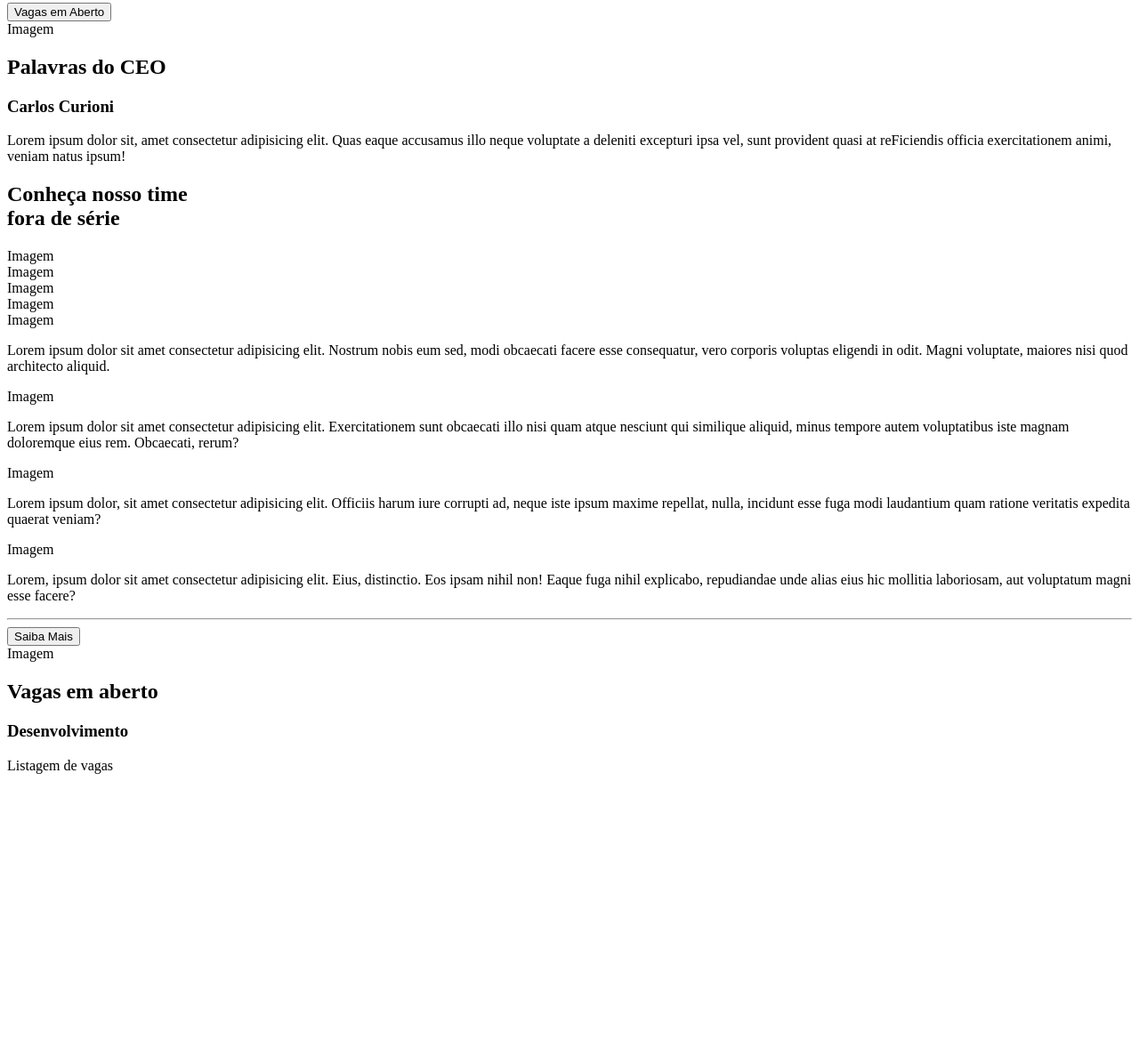
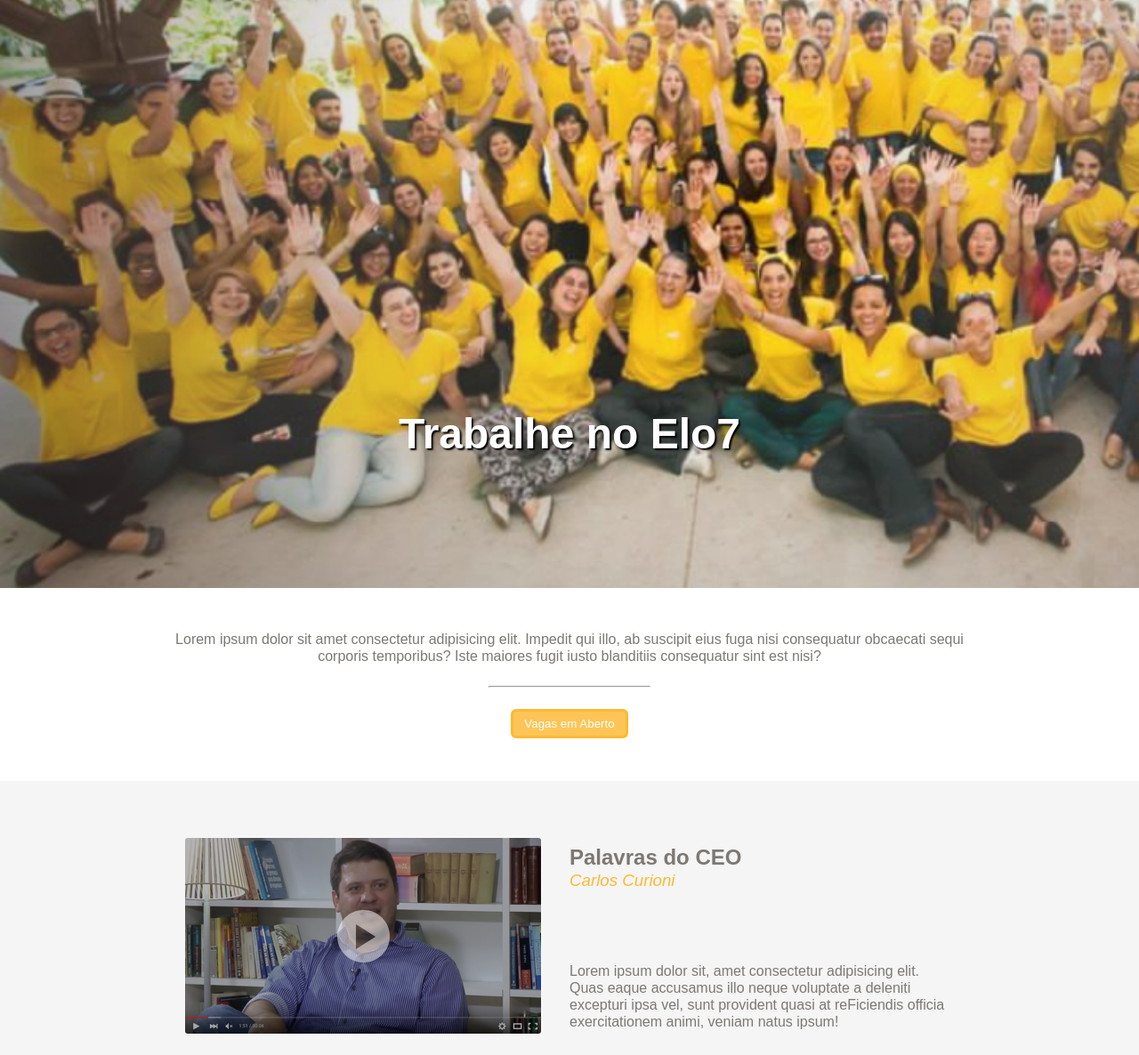
Before and after one commit to ricardoogawa/elo7-landing-page, a plain HTML site: page index.html in a window 1280 px wide. Shown: the part 139-1325 px from the top of the page at 89% size. Before the commit the page ends 1025 px from the top, so only its background shows below. Drawn offline with Linux system fonts and the light colour scheme.

Commit message:
estrutura de estilo

```diff
--- a/css/styles.css
+++ b/css/styles.css
@@ -0,0 +1,127 @@
+* {
+    margin: 0;
+    padding: 0;
+}
+
+body {
+    color: #7d7873;
+    font-size: 1em;
+    font-family: "museo_sans",sans-serif;
+    font-weight: 300;
+    line-height: 1.2;
+}
+
+header{
+    width: 100%;
+    height: 100vh;
+    background-image: url(../assets/images/foto-header.png);
+    background-attachment: fixed;
+    background-size: cover;
+}
+
+header h1{
+    text-shadow: 2px 2px 2px #000000;
+    color: white;
+    font-size: 3em;
+}
+
+hr {
+    width: 180px;
+    display: block;
+    margin: 1.5em auto;
+}
+
+.container {
+    padding: 3em 12em;
+    height: 100%;
+    width: auto;
+}
+
+.flex{
+    display: flex;
+    width: 100%;
+}
+
+.flex-center {
+    justify-content: center;
+    align-items: center;
+}
+
+.flex-center-end {
+    justify-content: center;
+    align-items: flex-end;
+}
+
+.flex-item {
+    padding: 1em;
+}
+
+.text-center{
+    text-align: center;
+}
+
+.text-justify {
+    text-align: justify;
+}
+
+#second-section, #third-section{
+    background-color: whitesmoke;
+}
+
+.image-radius {
+    border-radius: 3px;
+}
+
+.secondary {
+    color: #fdb934;
+}
+
+.font-light{
+    font-weight: 300;
+}
+
+.italic {
+    font-style: italic;
+}
+
+#second-section .title {
+    margin-bottom: 5em;
+}
+
+#fourth-section h3{
+    margin: 1.5em;
+}
+
+.full-width {
+    width: 100%;
+}
+
+.full-height {
+    height: 100vh;
+}
+
+.mb-2 {
+    margin-bottom: 2em;
+}
+
+.mb-3 {
+    margin-bottom: 3em;
+}
+
+.btn-secondary{
+    border: 3px solid #fdb933;
+    padding: 6px 12px;
+    border-radius: 6px;
+    color: white;
+    background: #fdb933d1;
+    outline: none;
+}
+
+.btn-secondary:hover{
+    border: 3px solid #fdb933;
+    padding: 6px 12px;
+    border-radius: 6px;
+    color: whitesmoke;
+    background: #fdba33b1;
+    outline: none;
+}
--- a/index.html
+++ b/index.html
@@ -5,86 +5,133 @@
     <meta charset="UTF-8">
     <meta http-equiv="X-UA-Compatible" content="IE=edge">
     <meta name="viewport" content="width=device-width, initial-scale=1.0">
+
+    <link rel="stylesheet" href="./css/styles.css">
+
     <title>Elo7 - Vagas</title>
 </head>
 
 <body>
     <header>
-        <nav></nav>
-
-        <div>
-            <h1>Trabalhe no Elo7</h1>
+        <div class="full-height flex flex-center-end">
+            <h1 class="mb-3">Trabalhe no Elo7</h1>
         </div>
     </header>
 
     <section>
-        <div>
+        <div class="container">
+            <div class="text-center">
                 <p>Lorem ipsum dolor sit amet consectetur adipisicing elit. Impedit qui illo, ab suscipit eius fuga nisi
-                consequatur obcaecati sequi corporis temporibus? Iste maiores fugit iusto blanditiis consequatur sint
+                    consequatur obcaecati sequi corporis temporibus? Iste maiores fugit iusto blanditiis consequatur
+                    sint
                     est nisi?</p>
                 <hr>
-            <button>Vagas em Aberto</button>
+                <button class="btn-secondary">Vagas em Aberto</button>
             </div>
-
-    </section>
-
-    <section>
-        <div>Imagem</div>
-        <div>
-            <h2>Palavras do CEO</h2>
-            <h3>Carlos Curioni</h3>
-            <p>Lorem ipsum dolor sit, amet consectetur adipisicing elit. Quas eaque accusamus illo neque voluptate a
-                deleniti excepturi ipsa vel, sunt provident quasi at reFiciendis officia exercitationem animi, veniam
-                natus ipsum!</p>
         </div>
     </section>
 
-    <section>
+    <section id="second-section">
+        <div class="container">
+            <div class="flex flex-center">
+                <div class="flex-item">
+                    <img class="image-radius" src="./assets/images/placeholder-video.png" alt="Elo7 - Carlos Curioni">
+                </div>
+                <div class="flex-item">
+                    <div class="title">
+                        <h2>Palavras do CEO</h2>
+                        <h3 class="secondary font-light italic">Carlos Curioni</h3>
+                    </div>
                     <div>
+                        <p>Lorem ipsum dolor sit, amet consectetur adipisicing elit. Quas eaque accusamus illo neque
+                            voluptate a
+                            deleniti excepturi ipsa vel, sunt provident quasi at reFiciendis officia exercitationem
+                            animi,
+                            veniam
+                            natus ipsum!</p>
+                    </div>
+                </div>
+            </div>
+        </div>
+    </section>
+
+    <section id="third-section">
+        <div class="container">
+            <div class="text-center">
                 <h2>Conheça nosso time<br>fora de série</h2>
             </div>
 
-        <div>
-            <div>Imagem</div>
-            <div>Imagem</div>
-            <div>Imagem</div>
-            <div>Imagem</div>
+            <div class="flex flex-center">
+                <div class="flex-item">
+                    <img class="image-radius" src="./assets/images/camila.png" alt="Elo7 - Camila">
+                </div>
+                <div class="flex-item">
+                    <img class="image-radius" src="./assets/images/guto.png" alt="Elo7 - Guto">
+                </div>
+                <div class="flex-item">
+                    <img class="image-radius" src="./assets/images/david.png" alt="Elo7 - David">
+                </div>
+                <div class="flex-item">
+                    <img class="image-radius" src="./assets/images/beatriz.png" alt="Elo7 - Beatriz">
+                </div>
+            </div>
         </div>
     </section>
 
-    <section>
-        <div>
-            <div>
-                <span>Imagem</span>
-                <p>Lorem ipsum dolor sit amet consectetur adipisicing elit. Nostrum nobis eum sed, modi obcaecati facere esse consequatur, vero corporis voluptas eligendi in odit. Magni voluptate, maiores nisi quod architecto aliquid.</p>
+    <section id="fourth-section">
+        <div class="container">
+            <div class="flex flex-center">
+                <div class="flex-item">
+                    <div class="title text-center">
+                        <img src="./assets/images/qualidade.png" alt="Elo7 - Qualidade de Vida">
+                        <h3>Qualidade de Vida</h3>
                     </div>
-            <div>
-                <span>Imagem</span>
-                <p>Lorem ipsum dolor sit amet consectetur adipisicing elit. Exercitationem sunt obcaecati illo nisi quam atque nesciunt qui similique aliquid, minus tempore autem voluptatibus iste magnam doloremque eius rem. Obcaecati, rerum?</p>
+                    <div class="content text-justify">
+                        <p>Lorem ipsum dolor sit amet, consectetur adipisicing elit. Aut voluptate, aperiam optio cum odit ratione omnis iure, ea ipsam debitis sunt ex totam eum, ad sapiente adipisci quaerat velit eos.</p>
                     </div>
-            <div>
-                <span>Imagem</span>
-                <p>Lorem ipsum dolor, sit amet consectetur adipisicing elit. Officiis harum iure corrupti ad, neque iste ipsum maxime repellat, nulla, incidunt esse fuga modi laudantium quam ratione veritatis expedita quaerat veniam?</p>
                 </div>
-            <div>
-                <span>Imagem</span>
-                <p>Lorem, ipsum dolor sit amet consectetur adipisicing elit. Eius, distinctio. Eos ipsam nihil non! Eaque fuga nihil explicabo, repudiandae unde alias eius hic mollitia laboriosam, aut voluptatum magni esse facere?</p>
+                <div class="flex-item">
+                    <div class="title text-center">
+                        <img src="./assets/images/descontracao.png" alt="Elo7 - Ambiente Descontraído">
+                        <h3>Ambiente Descontraído</h3>
+                    </div>
+                    <div class="content text-justify">
+                        <p>Lorem ipsum dolor sit amet, consectetur adipisicing elit. Nostrum, veniam beatae ex, ipsam accusantium repellendus labore vitae esse, molestiae laboriosam quibusdam nam obcaecati ratione optio! Blanditiis sapiente earum esse reiciendis!</p>
+                    </div>
+                </div>
+                <div class="flex-item">
+                    <div class="title text-center">
+                        <img src="./assets/images/atividades.png" alt="Elo7 - Atividades Extras">
+                        <h3>Atividades Extras</h3>
+                    </div>
+                    <div class="content text-justify">
+                        <p>Lorem ipsum dolor sit amet consectetur adipisicing elit. Nostrum nobis eum sed, modi obcaecati
+                            facere
+                            esse consequatur, vero corporis voluptas eligendi in odit. Magni voluptate, maiores nisi quod
+                            architecto aliquid.</p>
+                    </div>
                 </div>
             </div>
 
             <hr>
 
-        <div>
-            <button>Saiba Mais</button>
+            <div class="text-center">
+                <button class="btn-secondary">Saiba Mais</button>
+            </div>
         </div>
     </section>
 
     <section>
-        <div>Imagem</div>
+        <div class="container">
+            <div>
+                <img class="image-radius full-width" src="./assets/images/foto-bottom.png" alt="Elo7">
+            </div>
+        </div>
     </section>
 
     <section>
-        <div>
+        <div class="container">
+            <div class="text-center mb-2">
                 <h2>Vagas em aberto</h2>
             </div>
 
@@ -93,6 +140,7 @@
 
                 <p>Listagem de vagas</p>
             </div>
+        </div>
     </section>
 </body>
 
```
Lines whose indentation alone changed are shown as unchanged.
